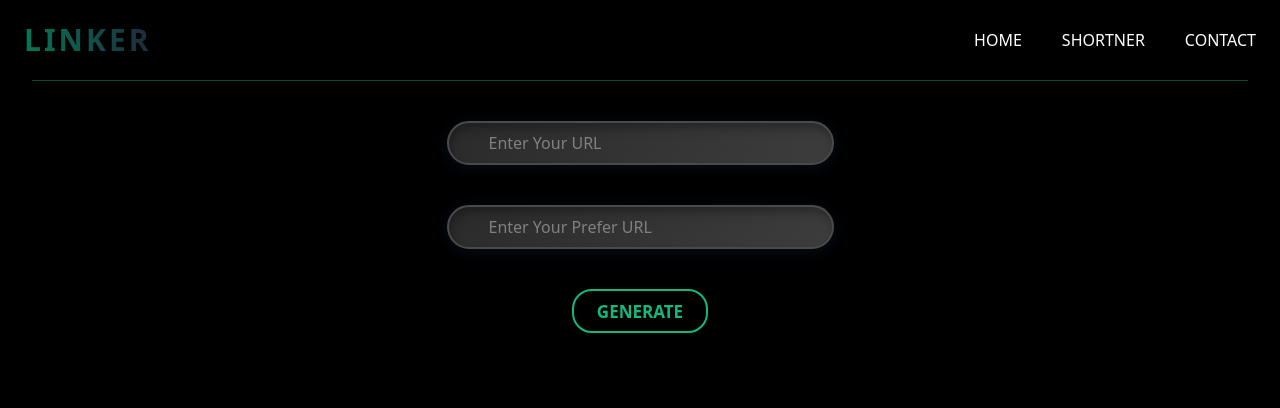
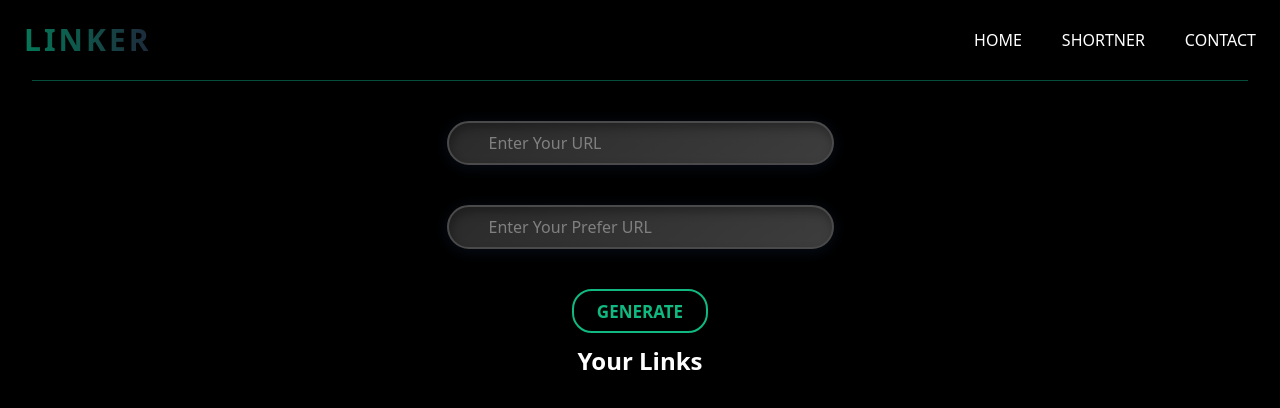
Before and after one commit to MANI-WEBDEVE/Linker-app, a Next.js app: page /shortner in a window 1280 px wide. Shown: the top 408 px of the page. Built offline with nearby package versions, Linux system fonts and the light colour scheme.

Commit message:
switch-the-nextjs-14-version

```diff
--- a/package.json
+++ b/package.json
@@ -11,9 +11,9 @@
   "dependencies": {
     "axios": "^1.7.7",
     "mongoose": "^8.8.0",
-    "next": "15.0.2",
-    "react": "19.0.0-rc-02c0e824-20241028",
-    "react-dom": "19.0.0-rc-02c0e824-20241028",
+    "next": "14.2.16",
+    "react": "18",
+    "react-dom": "18",
 
     "styled-components": "^6.1.13"
   },
--- a/src/app/shortner/page.tsx
+++ b/src/app/shortner/page.tsx
@@ -1,13 +1,13 @@
 "use client";
-import React, {  useState } from "react";
+import React, { useState } from "react";
 import styled from "styled-components";
 import { StyledWrapper } from "@/components/LandigPage";
 import axios from "axios";
-import { toast, ToastContainer } from "react-toastify";
+// import { toast, ToastContainer } from "react-toastify";
 const page = () => {
   const [url, seturl] = useState<string>("");
   const [shortUrl, setShortUrl] = useState<string>("");
-  const [generated, setGenerated] = useState<string>("");
+  const [generated, setGenerated] = useState<string[]>([]);
 
   const generateFunction = async () => {
     try {
@@ -16,13 +16,12 @@ const page = () => {
         shortUrl,
       });
 
-      if(response.data.status === 200){
-        seturl("")
-        setShortUrl("")
-        toast.success("URL Generated Successfully")
+      if (response.data.status === 200) {
+        seturl("");
+        setShortUrl("");
+        alert(response.data.message);
+        setGenerated([...generated, shortUrl]);
       }
-
-
     } catch (error) {
       console.log(error);
     }
@@ -65,10 +64,25 @@ const page = () => {
               Generate
             </button>
           </StyledWrapper>
-
-
-
         </div>
+        {generated && (
+          <>
+            <div className="flex items-center justify-center w-full px-10 py-3 mx-auto ">
+              <span className="text-2xl font-bold text-white">Your Links</span>
+            </div>
+            <div className="w-full flex items-center flex-col gap-2">
+              <code className="text-white text-xl font-semibold mt-2">
+                {generated.map((item, index) => (
+                  <li key={index}>
+                    <a href={item} target="_blank" rel="noopener noreferrer">
+                      {item}
+                    </a>
+                  </li>
+                ))}
+              </code>
+            </div>
+          </>
+        )}
       </div>
     </>
   );
```
